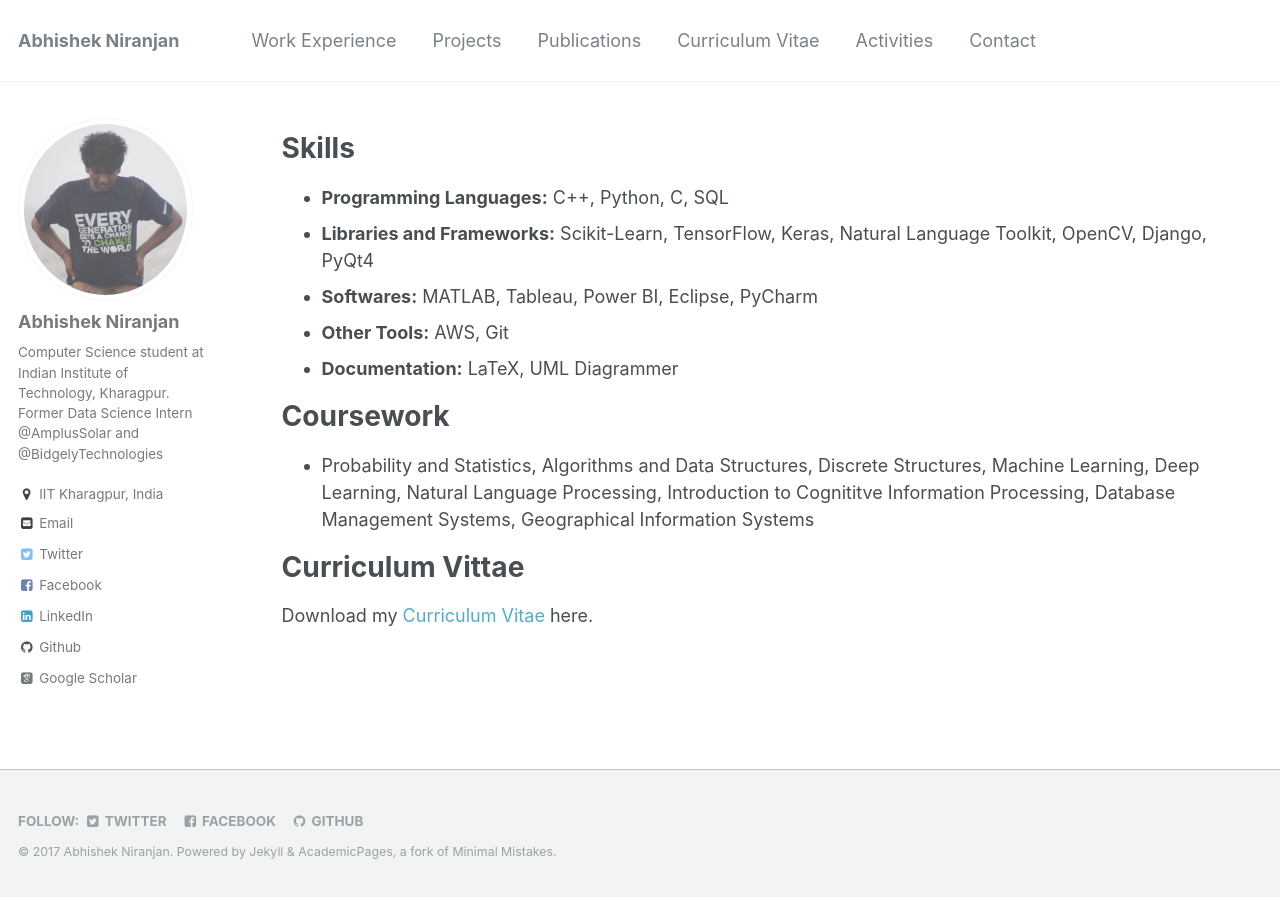
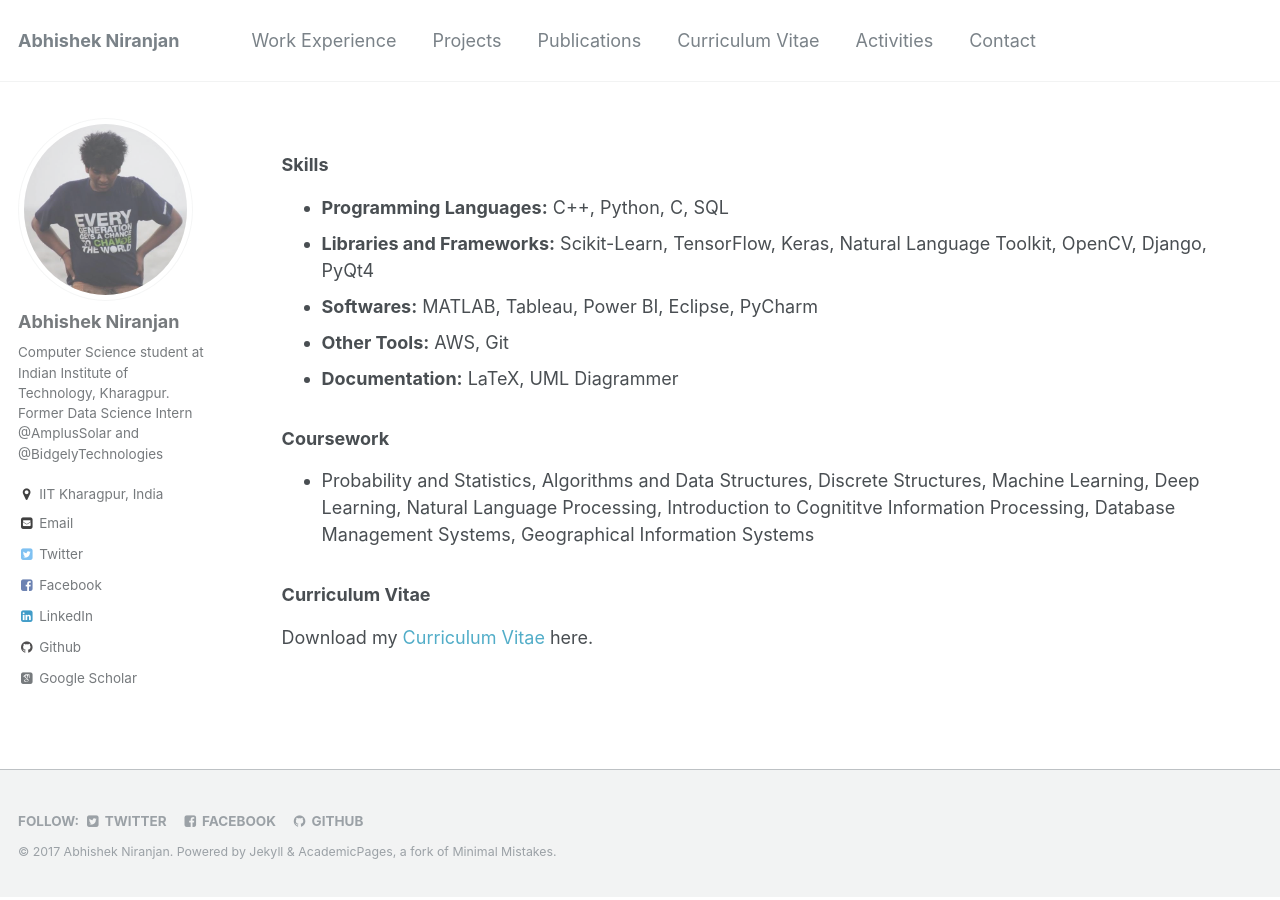
Before and after one commit to abhishek-niranjan/abhishek-niranjan.github.io, a Jekyll site: the page built from _pages/cv.md, in a window 1280 px wide. Built offline with Jekyll 4.4.1, drawn with Linux system fonts in a browser that asks for light colours; some web fonts are replaced.

Commit message:
Changed the header in CV section

```diff
--- a/_pages/cv.md
+++ b/_pages/cv.md
@@ -9,8 +9,7 @@ redirect_from:
 
 {% include base_path %}
 
-Skills
-======
+### Skills
 * **Programming Languages:** C++, Python, C, SQL
 * **Libraries and Frameworks:** Scikit-Learn, TensorFlow, Keras, Natural Language Toolkit, OpenCV, Django, PyQt4
 * **Softwares:** MATLAB, Tableau, Power BI, Eclipse, PyCharm
@@ -18,11 +17,9 @@ Skills
 * **Documentation:** LaTeX, UML Diagrammer
 
 
-Coursework
-======
+### Coursework
 * Probability and Statistics, Algorithms and Data Structures, Discrete Structures, Machine Learning, Deep Learning, Natural Language Processing, Introduction to Cognititve Information Processing, Database Management Systems, Geographical Information Systems
 
 
-Curriculum Vittae
-======
+### Curriculum Vitae
 Download my  <span style="color:#52ADC8;">[Curriculum Vitae](https://abhishek-niranjan.github.io/files/fullcv.pdf)</span> here.
```
